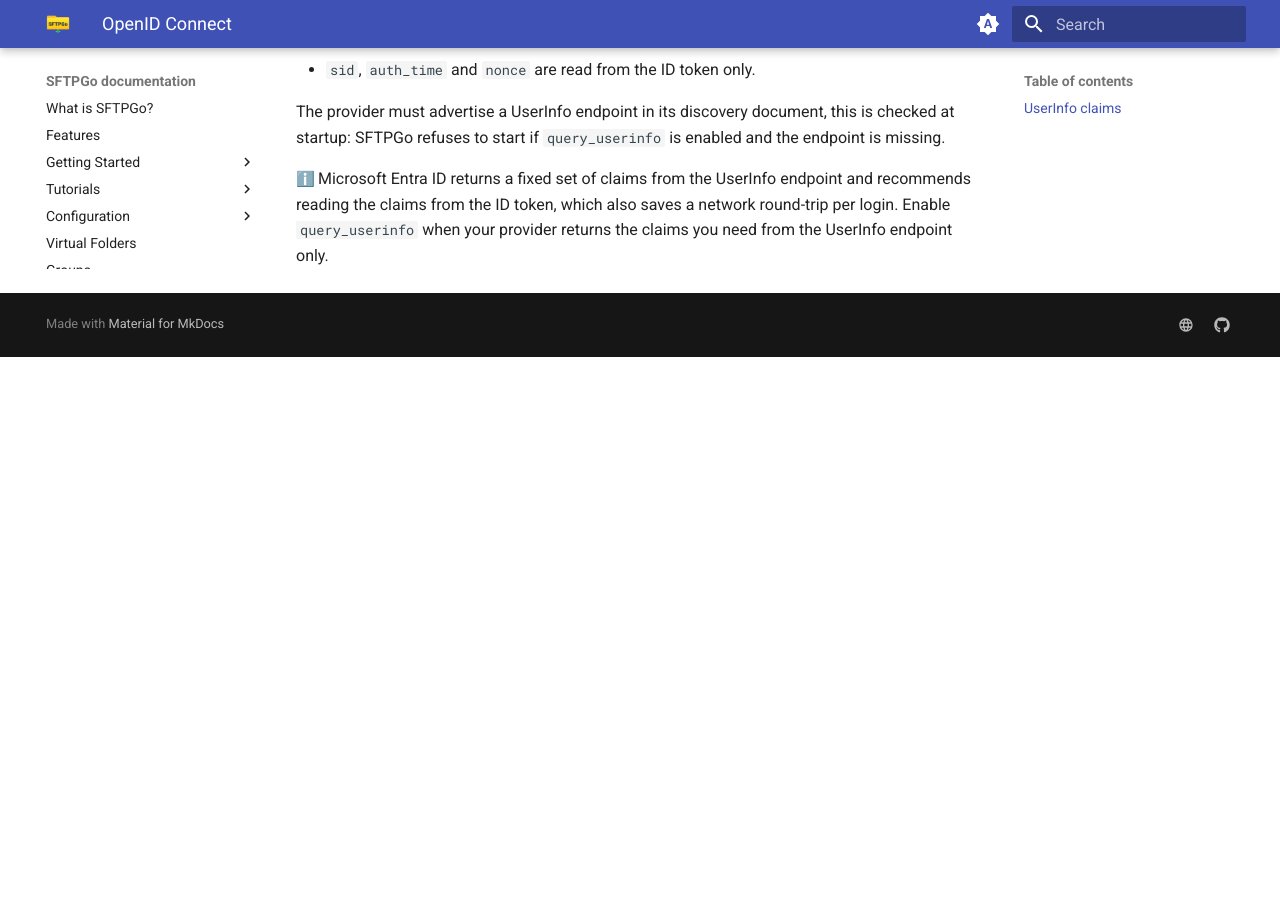
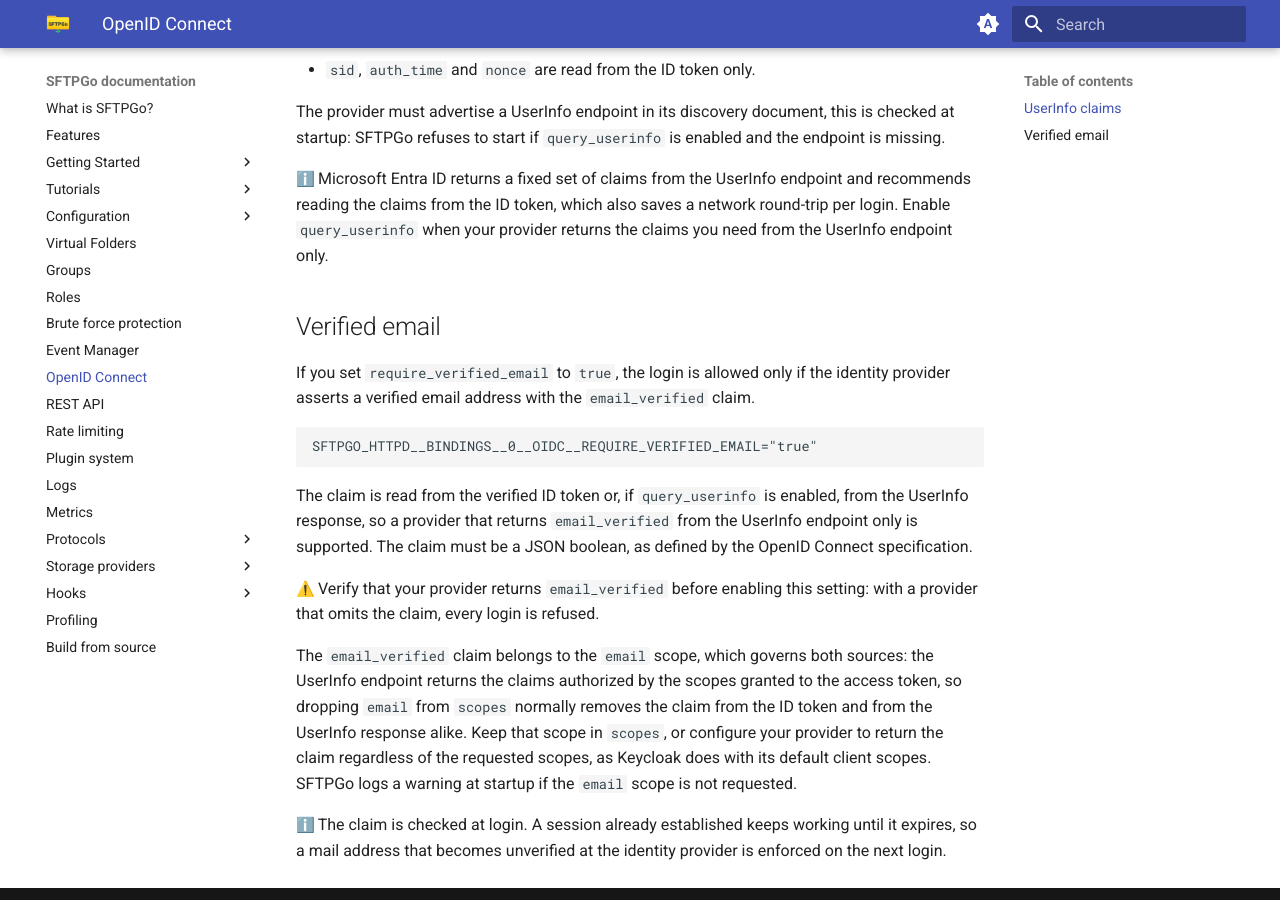
Before and after one commit to sftpgo/docs, an MkDocs documentation site: the page built from docs/oidc.md, in a window 1280 px wide and 900 px high, scrolled down 5043 px. Built offline with MkDocs 1.6.1 and Material for MkDocs 9.7.7, drawn with Linux system fonts in a browser that asks for light colours; emoji names are drawn with the system emoji font; the version menu is left out; before the commit the page ends 5400 px from its top, so only the background shows below that; some of the changed text lies outside the part shown.

Commit message:
document the OIDC require_verified_email setting
Add the "Verified email" section to the OpenID Connect page: what the
setting checks, where the claim is read from, the "email" scope that
governs both sources, and the warning that a provider omitting the claim
refuses every login. The claim must be a JSON boolean, as the
specification defines it.

Signed-off-by: Nicola Murino <nicola.murino@gmail.com>

````diff
--- a/docs/oidc.md
+++ b/docs/oidc.md
@@ -77,7 +77,7 @@ From SFTPGo login page click `Login with OpenID` button, you will be redirected
 Please note that the ID token returned from Keycloak must contain the `username_field` specified in the SFTPGo configuration and optionally the `role_field`. The mapped usernames must exist in SFTPGo.
 If you don't want to explicitly define SFTPGo roles in your identity provider, you can set `implicit_roles` to `true`. With this configuration, the SFTPGo role is assumed based on the login link used.
 
-The `username_field` claim is the identity key: SFTPGo grants access to the account matching its value. Choose a claim your identity provider guarantees to be unique and stable for each identity: `preferred_username` works well when the provider enforces its uniqueness (Keycloak maps it to the realm username, while Microsoft Entra ID documents this claim as mutable and unsuitable for authorization decisions, so prefer `sub` or the tenant-immutable `oid` there), `email` when the provider guarantees it is verified and unique (SFTPGo does not check the `email_verified` claim), and `sub` is the claim the OpenID Connect specification itself guarantees to be unique within the issuer and never reassigned. A claim value shared by two identities, or reassigned to a new person (e.g., a recycled email address), grants access to the SFTPGo account mapped to that value, so choose a claim users are unable to set for themselves.
+The `username_field` claim is the identity key: SFTPGo grants access to the account matching its value. Choose a claim your identity provider guarantees to be unique and stable for each identity: `preferred_username` works well when the provider enforces its uniqueness (Keycloak maps it to the realm username, while Microsoft Entra ID documents this claim as mutable and unsuitable for authorization decisions, so prefer `sub` or the tenant-immutable `oid` there), `email` when the provider guarantees it is unique (enable [`require_verified_email`](#verified-email) to accept it only when the provider asserts the address is verified), and `sub` is the claim the OpenID Connect specification itself guarantees to be unique within the issuer and never reassigned. A claim value shared by two identities, or reassigned to a new person (e.g., a recycled email address), grants access to the SFTPGo account mapped to that value, so choose a claim users are unable to set for themselves.
 
 The `role_field` claim decides administrative access: choose a claim your identity provider administrator assigns, such as a realm role or a group membership, so that its value stays outside the reach of the identities it governs. With `implicit_roles` the authorization decision rests entirely on the SFTPGo admin accounts: every identity that authenticates through the admin login link is granted the admin role, and the login succeeds when an admin with the mapped username exists.
 
@@ -194,3 +194,19 @@ SFTPGO_HTTPD__BINDINGS__0__OIDC__QUERY_USERINFO="true"
 The provider must advertise a UserInfo endpoint in its discovery document, this is checked at startup: SFTPGo refuses to start if `query_userinfo` is enabled and the endpoint is missing.
 
 :information_source: Microsoft Entra ID returns a fixed set of claims from the UserInfo endpoint and recommends reading the claims from the ID token, which also saves a network round-trip per login. Enable `query_userinfo` when your provider returns the claims you need from the UserInfo endpoint only.
+
+## Verified email
+
+If you set `require_verified_email` to `true`, the login is allowed only if the identity provider asserts a verified email address with the `email_verified` claim.
+
+```shell
+SFTPGO_HTTPD__BINDINGS__0__OIDC__REQUIRE_VERIFIED_EMAIL="true"
+```
+
+The claim is read from the verified ID token or, if `query_userinfo` is enabled, from the UserInfo response, so a provider that returns `email_verified` from the UserInfo endpoint only is supported. The claim must be a JSON boolean, as defined by the OpenID Connect specification.
+
+:warning: Verify that your provider returns `email_verified` before enabling this setting: with a provider that omits the claim, every login is refused.
+
+The `email_verified` claim belongs to the `email` scope, which governs both sources: the UserInfo endpoint returns the claims authorized by the scopes granted to the access token, so dropping `email` from `scopes` normally removes the claim from the ID token and from the UserInfo response alike. Keep that scope in `scopes`, or configure your provider to return the claim regardless of the requested scopes, as Keycloak does with its default client scopes. SFTPGo logs a warning at startup if the `email` scope is not requested.
+
+:information_source: The claim is checked at login. A session already established keeps working until it expires, so a mail address that becomes unverified at the identity provider is enforced on the next login.
````
Also changed, not shown: docs/config-file.md (+1 -0 lines).
